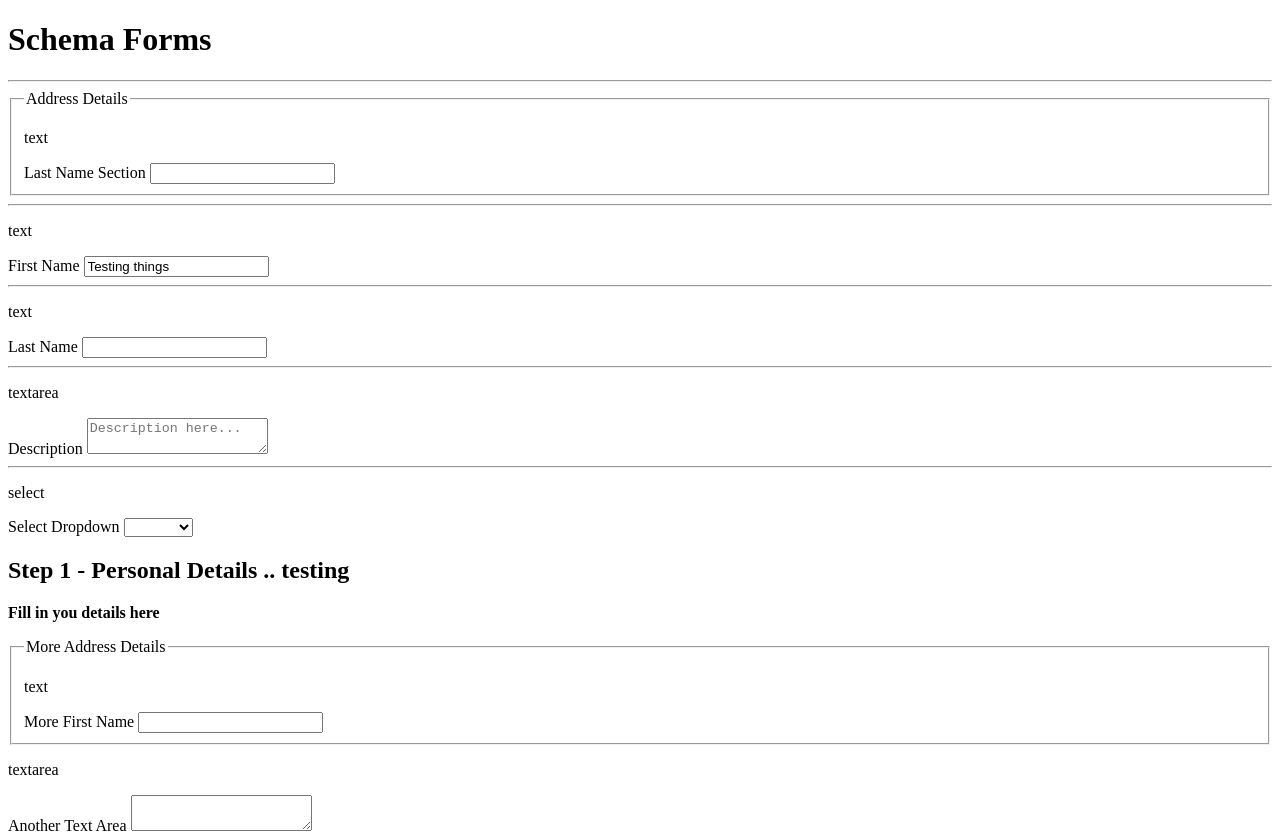
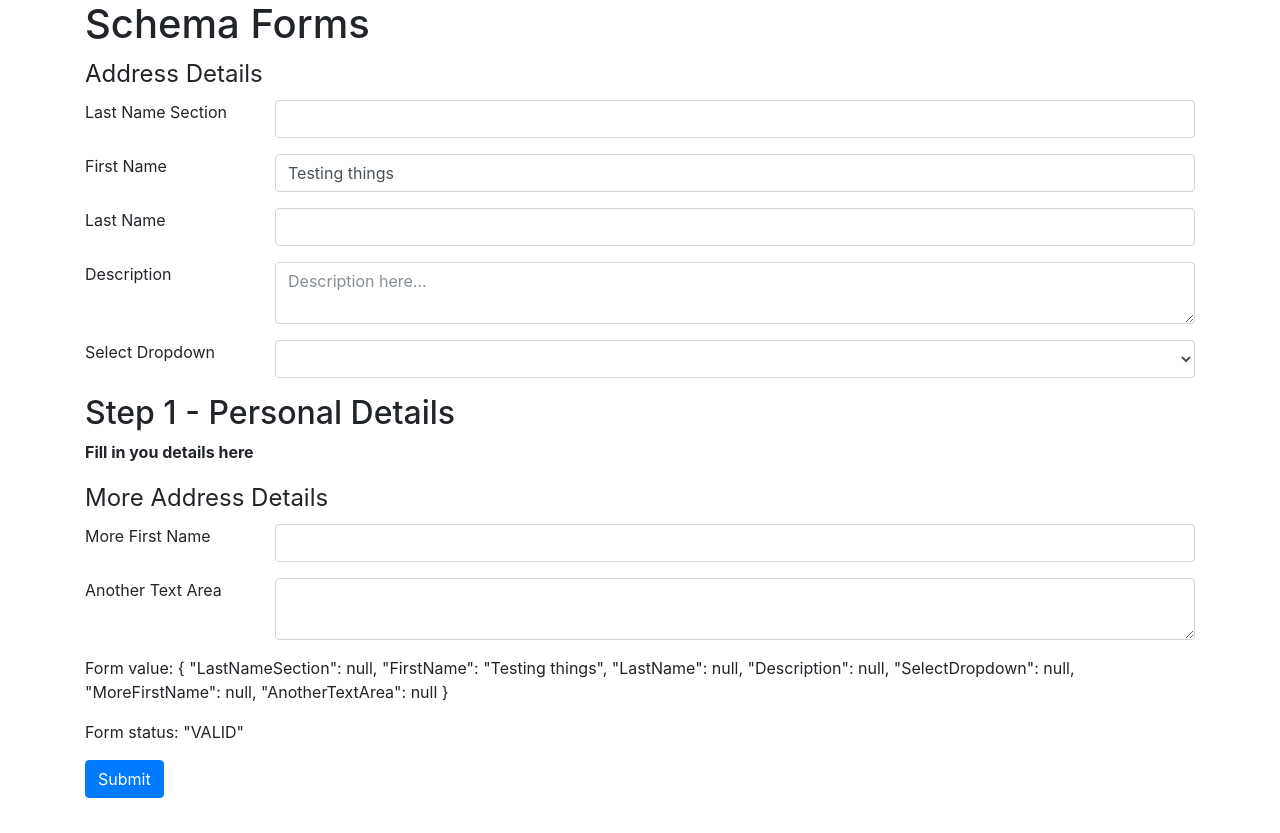
Before and after one commit to Alk3m1st/SchemaForms, an Angular app: page / in a window 1280 px wide. Shown: the top 833 px of the page. After the commit the page ends 800 px from the top, so only its background shows below. Built offline with nearby package versions, Linux system fonts and the light colour scheme.

Commit message:
Started to add bootstrap styling

```diff
--- a/src/app/app.component.html
+++ b/src/app/app.component.html
@@ -1,3 +1,6 @@
+<div class="container">
+
+  <!-- Move into routes -->
   <h1>
     {{title}}
   </h1>
@@ -22,8 +25,10 @@
     <p>Form value: {{ form.value | json }}</p>
     <p>Form status: {{ form.status | json }}</p>
 
-  <button type="submit">Submit</button>
+    <button class="btn btn-primary" type="submit">Submit</button>
 
   </form>
 
   <router-outlet></router-outlet>
+
+</div>
--- a/src/app/schemaForms/sf-field/sf-field.component.html
+++ b/src/app/schemaForms/sf-field/sf-field.component.html
@@ -1,18 +1,23 @@
-<div class="input">
+<div class="form-group row">
   <!-- Info / Tooltip -->
   <!-- TODO: Polymorphic? -->
-  <p>{{field.type}}</p>
+  <!-- <p>{{field.type}}</p> -->
 
+  <div class="col-sm-2">
     <label
       *ngIf="field.type !== 'section' && field.type !== 'step'"
-    for="field.id">
+      for="{{field.id}}">
       {{field.label}}
     </label>
+  </div>
 
+  <div class="col-sm-10">
+    <!-- multiple select too? i.e. If type === multiple -->
     <select
       *ngIf="field.type === 'select'"
-    id="field.id"
-    name="field.name"
+      id="{{field.id}}"
+      name="{{field.name}}"
+      class="form-control"
       [formControl]="form.controls[field.name]">
       <option *ngFor="let option of field.options" [value]="option">{{option}}</option>
     </select>
@@ -21,6 +26,7 @@
       *ngIf="field.type === 'textarea'"
       id="{{field.id}}"
       placeholder="{{field.placeholder}}"
+      class="form-control"
       [formControl]="form.controls[field.name]">
     </textarea>
 
@@ -29,12 +35,29 @@
       type="{{field.type}}"
       id="{{field.id}}"
       placeholder="{{field.placeholder}}"
+      class="form-control"
       [formControl]="form.controls[field.name]" />
 
-  <p *ngIf="form.controls[field.name].errors">This field has errors...</p>
+    <!-- email -->
+    <!-- number -->
+    <!-- file -->
+    <!-- password -->
+    <!-- checkboxes -->
+    <!-- date -->
+
+    <div
+      *ngIf="form.controls[field.name].errors"
+      class="alert alert-danger"
+      role="alert">
+      This field has errors...
+    </div>
     <p *ngIf="form.controls[field.name].hasError('required') && form.controls[field.name].touched">This field is required</p>
     <!-- <p *ngIf="form.controls[field.name].hasError('minLength') && form.controls[field.name].touched">This field has a minimum length of {{field.validators.find(validator => validator.type === 'minLength').value}}</p> -->
+
+    <!-- help text -->
+    <!-- disabled fields -->
 
     <!-- TODO: Add function-based values for select -->
     <!-- TODO: Allow custom field/component injection? -->
   </div>
+</div>
--- a/src/app/schemaForms/sf-step/sf-step.component.html
+++ b/src/app/schemaForms/sf-step/sf-step.component.html
@@ -2,7 +2,7 @@
   ngFor let-field [ngForOf]="fields">
 
   <div *ngIf="field.type === 'step'">
-    <h2>{{field.title}} .. testing</h2>
+    <h2>{{field.title}}</h2>
     <div>
       <p [innerHTML]="field.description"></p>
 
@@ -13,8 +13,6 @@
       </sf-section>
     </div>
   </div>
-
-  <hr />
 
   <sf-section
     *ngIf="field.type === 'section'"
--- a/src/index.html
+++ b/src/index.html
@@ -7,6 +7,8 @@
 
   <meta name="viewport" content="width=device-width, initial-scale=1">
   <link rel="icon" type="image/x-icon" href="favicon.ico">
+
+  <link rel="stylesheet" href="https://maxcdn.bootstrapcdn.com/bootstrap/4.0.0-beta.2/css/bootstrap.min.css" integrity="sha384-PsH8R72JQ3SOdhVi3uxftmaW6Vc51MKb0q5P2rRUpPvrszuE4W1povHYgTpBfshb" crossorigin="anonymous">
 </head>
 <body>
   <app-root>Loading...</app-root>
```
Lines whose indentation alone changed are shown as unchanged.
